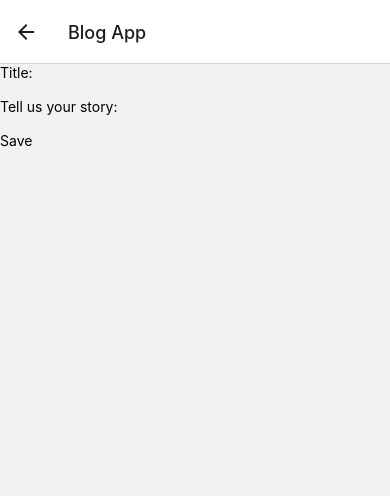
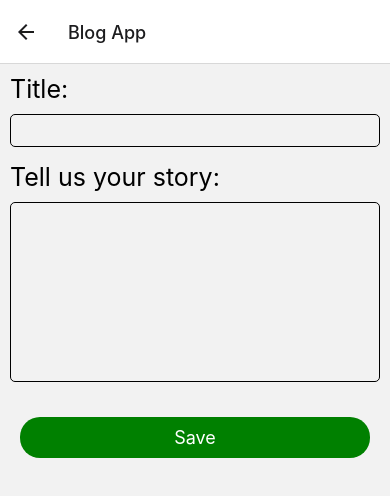
Before and after one commit to leventozz/blog-app, a React Native app: screen /Create in a window 390 px wide. Shown: the top 496 px of the page. Built offline with nearby package versions, Linux system fonts and the light colour scheme.

Commit message:
managed css

```diff
--- a/components/BlogPostForm.js
+++ b/components/BlogPostForm.js
@@ -5,22 +5,59 @@ export default function BlogPostForm() {
     const [title, setTitle] = useState('')
     const [content, setContent] = useState('')
     return (
-        <View>
-            <Text>Title:</Text>
+        <View style={styles.container}>
+            <Text style={styles.label}>Title:</Text>
             <TextInput
+                style={styles.input}
                 value={title}
                 onChangeText={(text) => setTitle(text)}
             />
-            <Text>Tell us your story:</Text>
+            <Text style={styles.label}>Tell us your story:</Text>
             <TextInput
+                style={styles.input}
                 value={content}
                 onChangeText={(text) => setContent(text)}
+                multiline
+                numberOfLines={8}
             />
-            <TouchableOpacity>
-                <Text>Save</Text>
+            <TouchableOpacity style={styles.buttonMain}>
+                <View style={styles.buttonView}>
+                    <Text style={styles.buttonText}>Save</Text>
+                </View>
             </TouchableOpacity>
         </View>
     )
 }
 
-const styles = StyleSheet.create({})
+const styles = StyleSheet.create({
+    container: {
+        marginTop: 10,
+    },
+    label: {
+        fontSize: 25,
+        marginLeft: 10,
+    },
+    input: {
+        borderWidth: 1,
+        borderRadius: 5,
+        margin: 10,
+        marginBottom: 15,
+        padding: 5,
+        fontSize: 18,
+        textAlignVertical: 'top',
+    },
+    buttonMain: {
+        padding: 20
+    },
+    buttonView: {
+        backgroundColor: 'green',
+        padding: 10,
+        alignItems: 'center',
+        justifyContent: 'center',
+        borderRadius: 20
+    },
+    buttonText: {
+        color: 'white',
+        fontSize: 18,
+    }
+})
```
